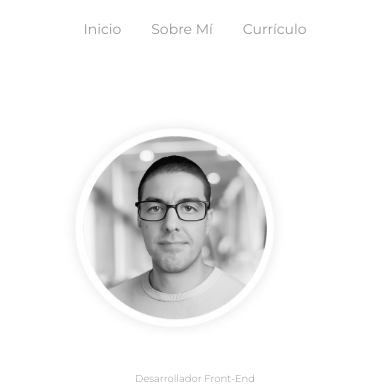
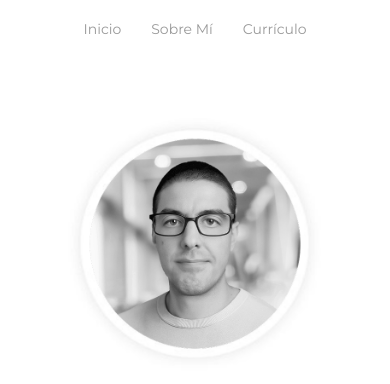
Before and after one commit to enepixeles/portafoliodev, a plain HTML site: page index.html in a window 390 px wide. Shown: the top 384 px of the page. Drawn offline with Linux system fonts and the light colour scheme.

Commit message:
correccion errores estilos

```diff
--- a/style.css
+++ b/style.css
@@ -48,14 +48,13 @@ body {
     .presentacion-inicio__image-column {
         display: flex;
         margin-bottom: 0;
-        margin-right: 40px;
     }
 
 
 .presentacion-inicio img {
     max-width: 100%;
     border-radius: 50%; /* Opcional: para hacer la imagen redonda */
-    width: 100%
+    width: 100%;
     object-fit: contain;
 }
 
@@ -116,6 +115,7 @@ p {
 
         .presentacion-inicio__image-column {
             justify-content: center;
+            margin-right: 0px;
             margin-bottom: 20px; /* Espacio entre imagen y texto en móvil */
         }
 
```
